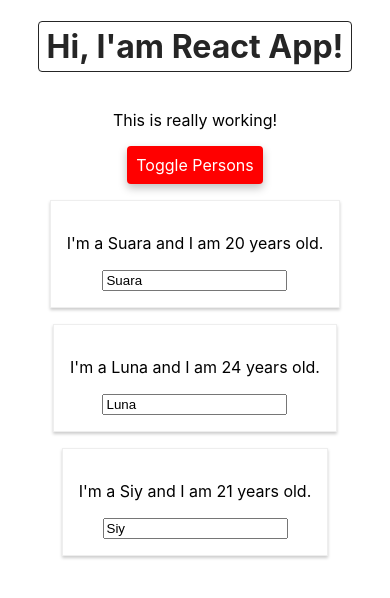
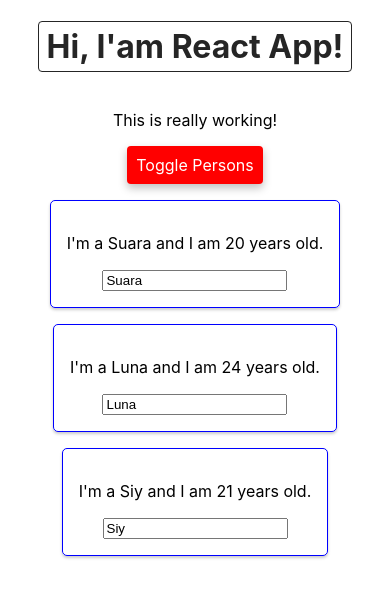
Before and after one commit to suarasiy/react-1, a React (Create React App) app: page / in a window 390 px wide. Both pictures are taken after a click on the button "Toggle Persons". Shown: the top 598 px of the page. Built offline with nearby package versions, Linux system fonts and the light colour scheme.

Commit message:
Using Radium for Media Queries

```diff
--- a/src/App.js
+++ b/src/App.js
@@ -1,7 +1,7 @@
 import React, { Component } from 'react';
 import './App.css';
 import Person from './Person/Person';
-import Radium from 'radium';
+import Radium, { StyleRoot } from 'radium';
 
 class App extends Component {
   // LIST: List of persons
@@ -63,6 +63,7 @@ class App extends Component {
       outline: 'none',
       borderRadius: '4px',
       boxShadow: '0 4px 8px .12px rgba(0, 0, 0, 0.25)',
+      transition: '.2s linear 0s',
       ':hover': {
         backgroundColor: 'white',
         border: '1px solid green',
@@ -102,6 +103,7 @@ class App extends Component {
     }
 
     return (
+      <StyleRoot>
         <div className="App">
           <h1>Hi, I'am React App!</h1>
           <p className={classes.join(" ")}>This is really working!</p>
@@ -116,6 +118,7 @@ class App extends Component {
           </button>
           {persons}
         </div>
+      </StyleRoot>
     )
   }
 }
--- a/src/Person/Person.js
+++ b/src/Person/Person.js
@@ -3,8 +3,15 @@ import './Person.css';
 import Radium from 'radium';
 
 const person = ( props ) => {
+    const style = {
+        '@media (max-width: 500px)': {
+            border: '1px solid blue',
+            borderRadius: '5px'
+        }
+    }
+
     return (
-        <div className="Person">
+        <div className="Person" style={style}>
             <p onClick={props.click}>I'm a {props.name} and I am {props.age} years old.</p>
             <p>{props.children}</p>
             <input type="text" onChange={props.changed} value={props.name} />
```
Lines whose indentation alone changed are shown as unchanged.
